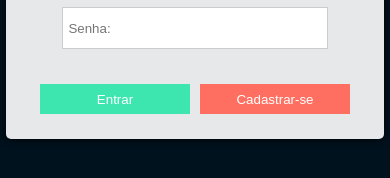
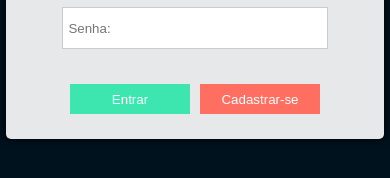
Before and after one commit to DevTec2020/SiteNotes, a plain HTML site: page index.html in a window 390 px wide. Shown: the part 480-658 px from the top of the page. Drawn offline with Linux system fonts and the light colour scheme.

Commit message:
colovando media query para telas menores

```diff
--- a/Login/login.css
+++ b/Login/login.css
@@ -69,3 +69,13 @@ button {
 .button-cadastro {
     background-color: #FF6F61;
 }
+
+@media (max-width: 400px ) {
+    button {
+        border: none;
+        width: 120px;
+        height: 30px;
+        margin: 5px;
+        color: #ffffff;
+    }
+}
```
